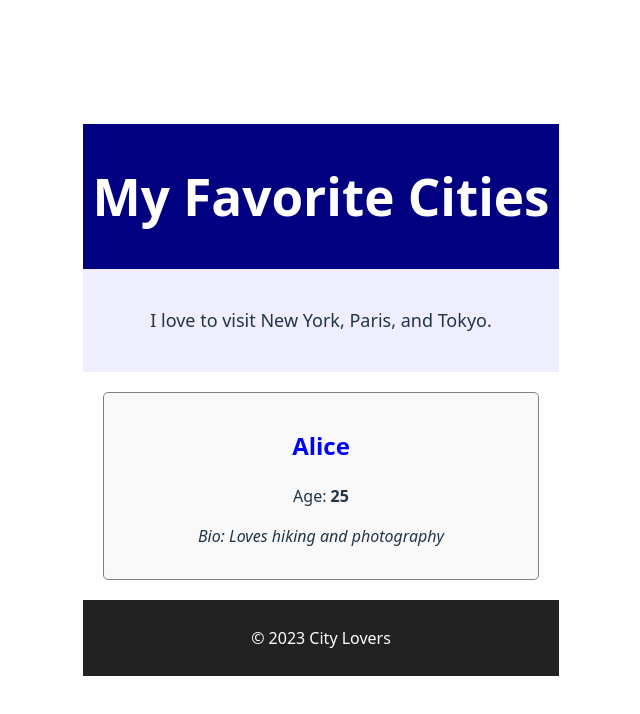
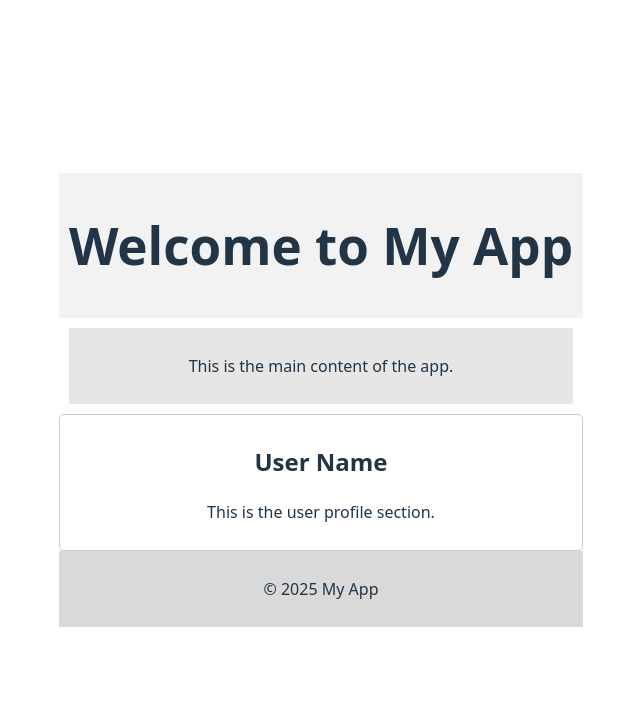
Before and after one commit to oluwatise-dev05/alx-fe-reactjs, a React (Vite) app in the folder alx-react-app-new/: page / in a window 1280 px wide. Shown: the top 714 px of the page, without its empty margins (319-959 px from the left). Built offline with nearby package versions, Linux system fonts and the light colour scheme.

Commit message:
Add inline styles with 10px values to required components

```diff
--- a/alx-react-app-new/src/components/Footer.jsx
+++ b/alx-react-app-new/src/components/Footer.jsx
@@ -1,8 +1,15 @@
+import React from "react";
 
 function Footer() {
+  const footerStyle = {
+    padding: "10px",
+    textAlign: "center",
+    backgroundColor: "#d9d9d9"
+  };
+
   return (
-    <footer style={{ textAlign: 'center', backgroundColor: '#222', color: '#fff', padding: '10px', marginTop: '20px' }}>
-      <p>© 2023 City Lovers</p>
+    <footer style={footerStyle}>
+      <p>&copy; 2025 My App</p>
     </footer>
   );
 }
--- a/alx-react-app-new/src/components/Header.jsx
+++ b/alx-react-app-new/src/components/Header.jsx
@@ -1,7 +1,15 @@
+
+import React from "react";
+
 function Header() {
+  const headerStyle = {
+    backgroundColor: "#f2f2f2",
+    padding: "10px"
+  };
+
   return (
-    <header style={{ backgroundColor: 'navy', color: 'white', textAlign: 'center', padding: '10px' }}>
-      <h1>My Favorite Cities</h1>
+    <header style={headerStyle}>
+      <h1>Welcome to My App</h1>
     </header>
   );
 }
--- a/alx-react-app-new/src/components/MainContent.jsx
+++ b/alx-react-app-new/src/components/MainContent.jsx
@@ -1,7 +1,15 @@
+import React from "react";
+
 function MainContent() {
+  const mainStyle = {
+    margin: "10px",
+    padding: "10px",
+    backgroundColor: "#e6e6e6"
+  };
+
   return (
-    <main style={{ padding: '20px', fontSize: '18px', textAlign: 'center', backgroundColor: '#eef' }}>
-      <p>I love to visit New York, Paris, and Tokyo.</p>
+    <main style={mainStyle}>
+      <p>This is the main content of the app.</p>
     </main>
   );
 }
--- a/alx-react-app-new/src/components/UserProfile.jsx
+++ b/alx-react-app-new/src/components/UserProfile.jsx
@@ -1,11 +1,20 @@
-const UserProfile = (props) => {
+
+import React from "react";
+
+function UserProfile() {
+  const userStyle = {
+    padding: "10px",
+    border: "1px solid #ccc",
+    borderRadius: "5px",
+    textAlign: "center"
+  };
+
   return (
-    <div style={{ border: '1px solid gray', padding: '15px', margin: '20px', borderRadius: '5px', backgroundColor: '#f9f9f9' }}>
-      <h2 style={{ color: 'blue', fontSize: '24px' }}>{props.name}</h2>
-      <p>Age: <span style={{ fontWeight: 'bold' }}>{props.age}</span></p>
-      <p style={{ fontStyle: 'italic' }}>Bio: {props.bio}</p>
+    <div style={userStyle}>
+      <h2>User Name</h2>
+      <p>This is the user profile section.</p>
     </div>
   );
-};
+}
 
 export default UserProfile;
```
